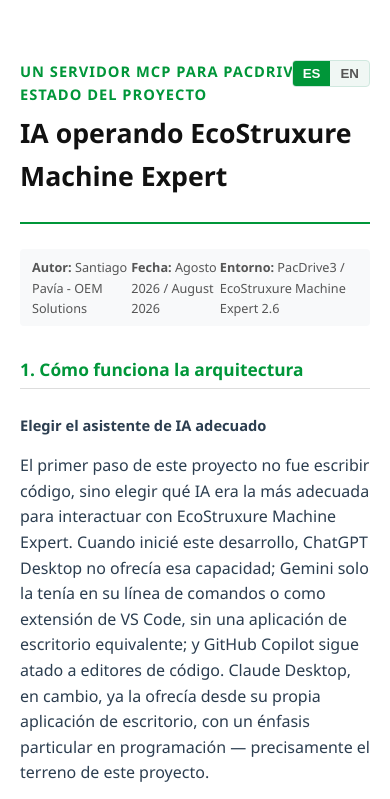
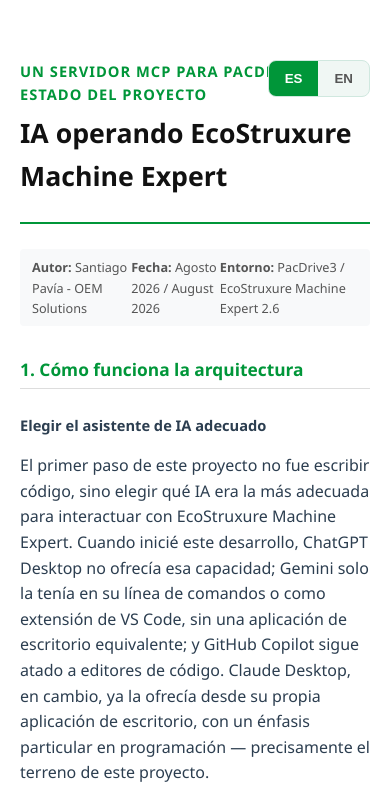
Before and after one commit to pacdrive/mcp-server-intranet, a plain HTML site: page index.html in a window 390 px wide. Shown: the top 799 px of the page. Drawn offline with Linux system fonts and the light colour scheme.

Commit message:
Add files via upload

```diff
--- a/index.html
+++ b/index.html
@@ -42,7 +42,7 @@
         .lang-btn {
             background: transparent;
             border: none;
-            padding: 5px 10px;
+            padding: 7px 12px;
             cursor: pointer;
             color: #555;
             transition: all 0.2s;
@@ -252,6 +252,13 @@
         @media (max-width: 650px) {
             .video-grid {
                 flex-direction: column;
+            }
+            .lang-selector {
+                border-radius: 8px;
+            }
+            .lang-btn {
+                padding: 10px 16px; /* Aumenta el área táctil en pantallas pequeñas */
+                font-size: 10pt;     /* Letra un poco más legible */
             }
         }
 
```
